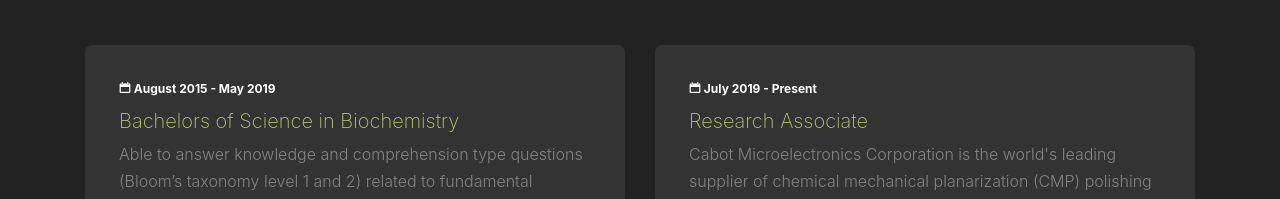
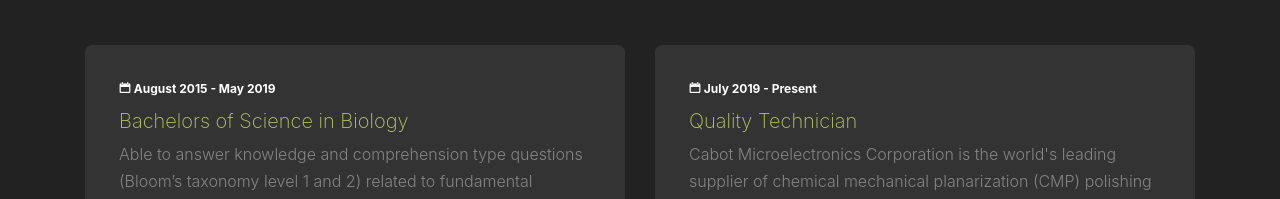
Before and after one commit to cramirez88/Website-Portfolio, a plain HTML site: page index.html in a window 1280 px wide. Shown: the part 1871-2070 px from the top of the page. Drawn offline with nearby package versions, Linux system fonts and the light colour scheme; files that its build step writes are made by us from their sources; files whose address does not match are found by name.

Commit message:
update resume

```diff
--- a/index.html
+++ b/index.html
@@ -201,7 +201,7 @@
 					<h2 class="mb-5">Education</h2>
 					<div class="resume-item mb-4">
 						<span class="date"><span class="icon-calendar"></span> August 2015 - May 2019</span>
-						<h3>Bachelors of Science in Biochemistry</h3>
+						<h3>Bachelors of Science in Biology</h3>
 						<p>Able to answer knowledge and comprehension type questions (Bloom’s taxonomy level 1 and 2) related to fundamental biologic concepts and learn basic facts and terminology in the various subfields of biology.</p>
 						   <p>Proficient in the use of standard laboratory equipment.</p>
 						   <p>Able to retrieve, synthesize, and critically evaluate scientific literature.</p>
@@ -240,7 +240,7 @@
 
 					<div class="resume-item mb-4">
 						<span class="date"><span class="icon-calendar"></span> July 2019 - Present</span>
-						<h3>Research Associate</h3>
+						<h3>Quality Technician</h3>
 						<p>Cabot Microelectronics Corporation is the world's leading supplier of chemical mechanical planarization (CMP) polishing slurries used in semiconductor manufacturing, and second largest CMP pads supplier to the semiconductor industry.</p>
 						<span class="school">Cabot Microelectronics</span>
 					</div>
```
